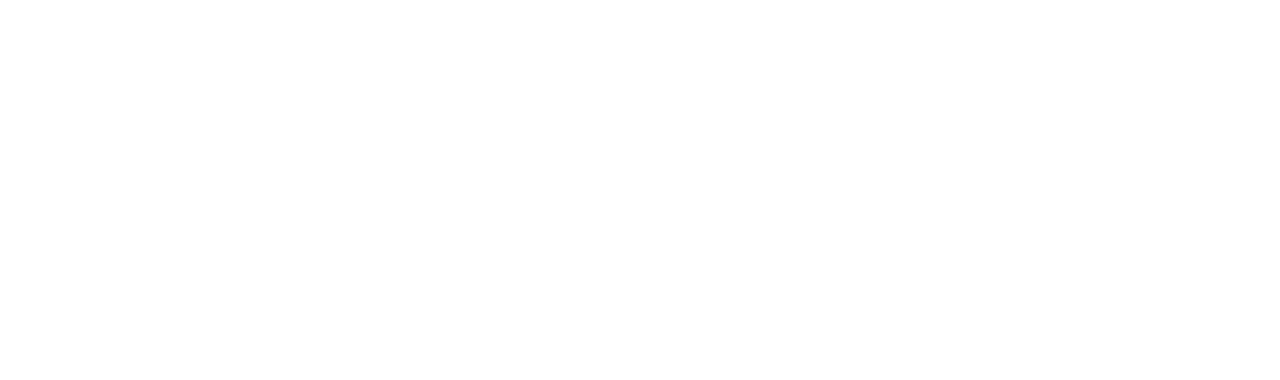
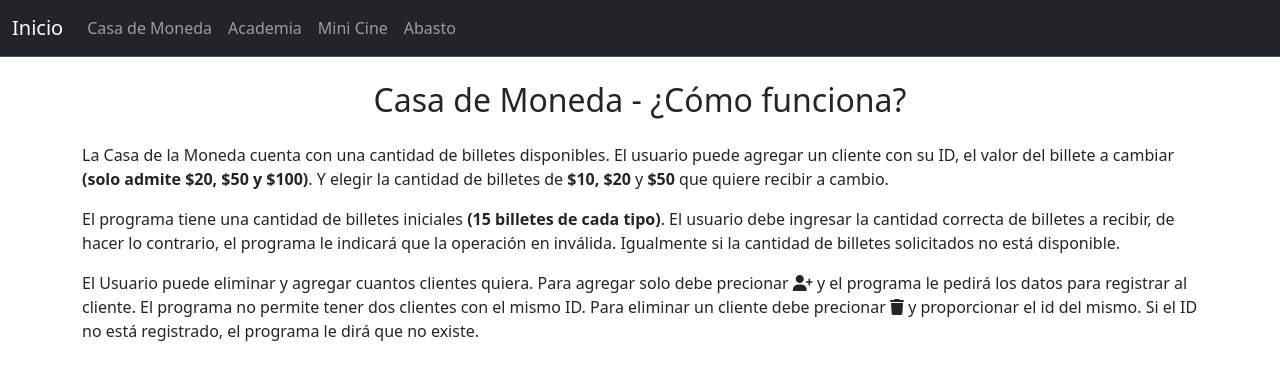
Before and after one commit to darex08dev/poo-ucla-javascript, a plain HTML site: page index.html in a window 1280 px wide. Drawn offline with nearby package versions, Linux system fonts and the light colour scheme.

Commit message:
Modificaciones de inicio y remover scripts

```diff
--- a/academia.html
+++ b/academia.html
@@ -140,8 +140,6 @@
 
    <!-- ===== Scripts ===== -->
 
-   <script src="https://cdn.jsdelivr.net/npm/sweetalert2@11"></script>
-
    <script src="https://cdn.jsdelivr.net/npm/@popperjs/core@2.11.8/dist/umd/popper.min.js"
            integrity="sha384-I7E8VVD/ismYTF4hNIPjVp/Zjvgyol6VFvRkX/vR+Vc4jQkC+hVqc2pM8ODewa9r"
            crossorigin="anonymous"></script>
--- a/index.html
+++ b/index.html
@@ -0,0 +1,65 @@
+<!DOCTYPE html>
+<html lang="es">
+<head>
+   <meta charset="UTF-8">
+   <meta name="viewport" content="width=device-width, initial-scale=1.0">
+   <link href="https://cdn.jsdelivr.net/npm/bootstrap@5.3.1/dist/css/bootstrap.min.css" rel="stylesheet" integrity="sha384-4bw+/aepP/YC94hEpVNVgiZdgIC5+VKNBQNGCHeKRQN+PtmoHDEXuppvnDJzQIu9" crossorigin="anonymous">
+   <link rel="stylesheet" href="https://cdnjs.cloudflare.com/ajax/libs/font-awesome/6.4.2/css/all.min.css" integrity="sha512-z3gLpd7yknf1YoNbCzqRKc4qyor8gaKU1qmn+CShxbuBusANI9QpRohGBreCFkKxLhei6S9CQXFEbbKuqLg0DA==" crossorigin="anonymous" referrerpolicy="no-referrer" />
+   <title>Inicio</title>
+</head>
+<body>
+
+   <!-- === Inicio Navbar === -->
+   <nav class="navbar navbar-expand-lg bg-dark border-bottom border-body" data-bs-theme="dark">
+      <div class="container-fluid">
+         <a class="navbar-brand" href="index.html">Inicio</a>
+         <button class="navbar-toggler" type="button" data-bs-toggle="collapse" data-bs-target="#navbarNavDropdown" aria-controls="navbarNavDropdown" aria-expanded="false" aria-label="Toggle navigation">
+            <span class="navbar-toggler-icon"></span>
+         </button>
+         <div class="collapse navbar-collapse" id="navbarNavDropdown">
+            <ul class="navbar-nav">
+               <li class="nav-item">
+                  <a class="nav-link" href="casaMoneda.html">Casa de Moneda</a>
+               </li>
+               <li class="nav-item">
+                  <a class="nav-link" href="academia.html">Academia</a>
+               </li>
+               <li class="nav-item">
+                  <a class="nav-link" href="miniCine.html">Mini Cine</a>
+               </li>
+               <li class="nav-item">
+                  <a class="nav-link" href="abasto.html">Abasto</a>
+               </li>
+            </ul>
+         </div>
+      </div>
+   </nav>
+   <!-- === Fin Navbar === -->
+
+   <h2 class="text-center m-4">Casa de Moneda - ¿Cómo funciona?</h2>
+
+   <!-- ========== Inicio Instrucciones ========== -->
+   <div class="container">
+      <div class="row ">
+         <div class="col-lg-12 text-start">
+            <p>La Casa de la Moneda cuenta con una cantidad de billetes disponibles. El usuario puede agregar un cliente con su ID, el valor del billete a cambiar <b>(solo admite $20, $50 y $100)</b>. Y elegir la cantidad de billetes de <b>$10, $20</b> y <b>$50</b> que quiere recibir a cambio.</p>
+            <p>El programa tiene una cantidad de billetes iniciales <b>(15 billetes de cada tipo)</b>. El usuario debe ingresar la cantidad correcta de billetes a recibir, de hacer lo contrario, el programa le indicará que la operación en inválida. Igualmente si la  cantidad de billetes solicitados no está disponible.</p>
+            <p>El Usuario puede eliminar y agregar cuantos clientes quiera. Para agregar solo debe precionar <i class="fa-solid fa-user-plus"></i> y el programa le pedirá los datos para registrar al cliente. El programa no permite tener dos clientes con el mismo ID. Para eliminar un cliente debe precionar <i class="fa-solid fa-trash"></i> y proporcionar el id del mismo. Si el ID no está registrado, el programa le dirá que no existe.</p>
+         </div>
+      </div>
+   </div>
+   <!-- ========== Fin Instrucciones ========== -->
+
+   <!-- ===== Scripts ===== -->
+
+   <script src="https://cdn.jsdelivr.net/npm/@popperjs/core@2.11.8/dist/umd/popper.min.js"
+           integrity="sha384-I7E8VVD/ismYTF4hNIPjVp/Zjvgyol6VFvRkX/vR+Vc4jQkC+hVqc2pM8ODewa9r"
+           crossorigin="anonymous"></script>
+
+   <script src="https://cdn.jsdelivr.net/npm/bootstrap@5.3.1/dist/js/bootstrap.min.js"
+           integrity="sha384-Rx+T1VzGupg4BHQYs2gCW9It+akI2MM/mndMCy36UVfodzcJcF0GGLxZIzObiEfa"
+           crossorigin="anonymous"></script>
+
+   <!-- ===== Scripts ===== -->
+</body>
+</html>
```
Also changed, not shown: casaMoneda.html (+0 -2 lines), miniCine.html (+0 -2 lines).
